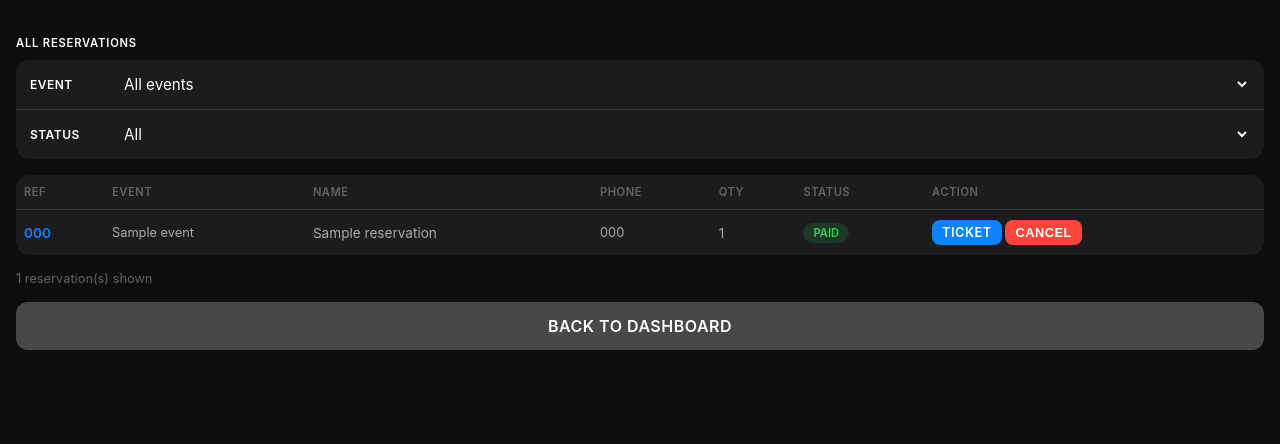
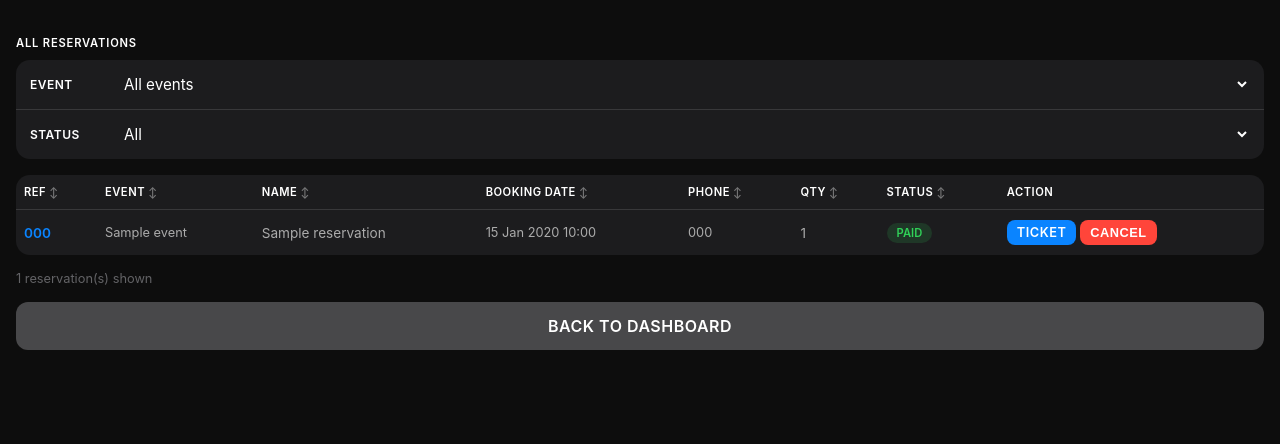
Before and after one commit to IndaloMan/EventManagement, a Flask app: page /admin/reservations in a window 1280 px wide. Shown: the part 53-497 px from the top of the page. Run offline with Flask 3, Linux system fonts and the light colour scheme; a user stored in the database is signed in; tables that the repository leaves empty hold one stand-in row (values such as "Sample post").

Commit message:
Language updates

```diff
--- a/static/css/style.css
+++ b/static/css/style.css
@@ -333,7 +333,7 @@ body {
 .admin-table th {
     text-align: left;
     padding: 10px 8px;
-    color: var(--text3);
+    color: #fff;
     font-size: 0.7rem;
     font-weight: 600;
     text-transform: uppercase;
--- a/templates/admin/reservations.html
+++ b/templates/admin/reservations.html
@@ -49,12 +49,13 @@ function openTestReservation() {
     <table class="admin-table">
         <thead>
             <tr>
-                <th>Ref</th>
-                <th>Event</th>
-                <th>Name</th>
-                <th>Phone</th>
-                <th>Qty</th>
-                <th>Status</th>
+                <th data-col="0" class="sortable">Ref</th>
+                <th data-col="1" class="sortable">Event</th>
+                <th data-col="2" class="sortable">Name</th>
+                <th data-col="3" class="sortable">Booking Date</th>
+                <th data-col="4" class="sortable">Phone</th>
+                <th data-col="5" class="sortable">Qty</th>
+                <th data-col="6" class="sortable">Status</th>
                 <th>Action</th>
             </tr>
         </thead>
@@ -64,6 +65,7 @@ function openTestReservation() {
                 <td><a href="{{ url_for('admin_reservation_detail', res_id=r.id) }}" style="font-weight: 600; color: var(--accent); text-decoration: none;">{{ r.reference_code }}</a></td>
                 <td style="font-size: 0.8rem;">{{ r.event.title }}</td>
                 <td>{{ r.name }}</td>
+                <td style="font-size: 0.8rem; white-space: nowrap;" data-sort-value="{{ r.created_at.strftime('%Y%m%d%H%M') }}">{{ r.created_at.strftime('%d %b %Y %H:%M') }}</td>
                 <td style="font-size: 0.8rem;">{{ r.phone }}</td>
                 <td>{{ r.num_tickets }}</td>
                 <td><span class="badge badge-{{ r.status }}">{{ r.status }}</span></td>
@@ -95,6 +97,41 @@ function openTestReservation() {
 <p style="color: var(--text3); font-size: 0.85rem; text-align: center; padding: 20px;">No reservations match the selected filters.</p>
 {% endif %}
 
+<style>
+.sortable { cursor: pointer; user-select: none; }
+.sortable:hover { color: var(--accent); }
+.sortable::after { content: ' \2195'; opacity: 0.4; font-size: 0.65rem; }
+.sortable.asc::after { content: ' \2191'; opacity: 1; }
+.sortable.desc::after { content: ' \2193'; opacity: 1; }
+</style>
+<script>
+(function () {
+    var lastCol = null, asc = true;
+    document.querySelectorAll('th.sortable').forEach(function (th) {
+        th.addEventListener('click', function () {
+            var col = parseInt(th.dataset.col);
+            asc = (lastCol === col) ? !asc : true;
+            lastCol = col;
+            document.querySelectorAll('th.sortable').forEach(function (h) {
+                h.classList.remove('asc', 'desc');
+            });
+            th.classList.add(asc ? 'asc' : 'desc');
+            var tbody = th.closest('table').querySelector('tbody');
+            var rows = Array.from(tbody.querySelectorAll('tr'));
+            rows.sort(function (a, b) {
+                var aCell = a.querySelectorAll('td')[col];
+                var bCell = b.querySelectorAll('td')[col];
+                var aVal = aCell.dataset.sortValue || aCell.textContent.trim().toLowerCase();
+                var bVal = bCell.dataset.sortValue || bCell.textContent.trim().toLowerCase();
+                if (!isNaN(aVal) && !isNaN(bVal)) { aVal = parseFloat(aVal); bVal = parseFloat(bVal); }
+                return aVal < bVal ? (asc ? -1 : 1) : aVal > bVal ? (asc ? 1 : -1) : 0;
+            });
+            rows.forEach(function (r) { tbody.appendChild(r); });
+        });
+    });
+})();
+</script>
+
 <div style="margin-top: 16px;">
     <a href="{{ url_for('admin_dashboard') }}" class="btn btn-surface" style="width: 100%;">Back to Dashboard</a>
 </div>
```
Also changed, not shown: templates/admin/user_form.html (+6 -7 lines), .claude/settings.local.json.
